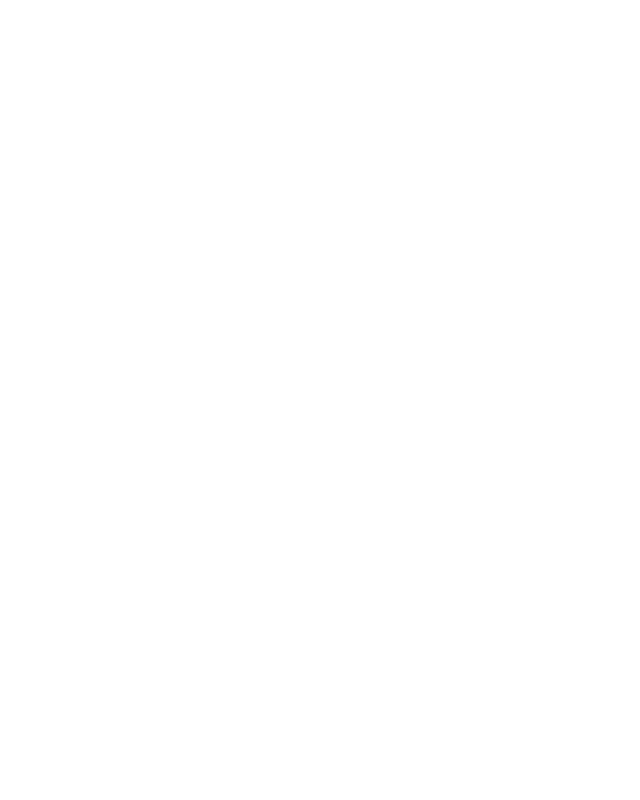
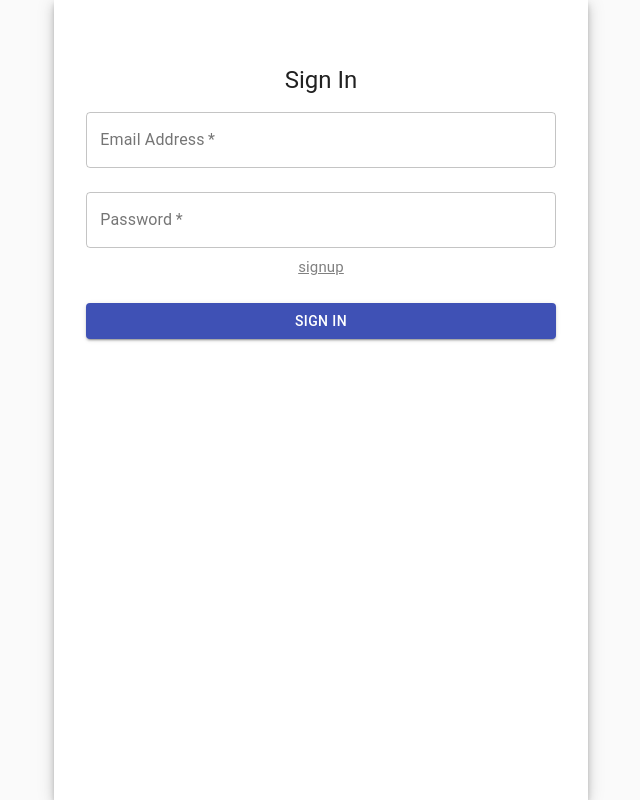
Before and after one commit to CSID-DGU/2022-2-OSSProj-KKJ-5, a React (Create React App) app in the folder ossproj-react-app/: page /signin in a window 1280 px wide. Shown: the whole page, without its empty margins (319-959 px from the left). Built offline with nearby package versions, Linux system fonts and the light colour scheme.

Commit message:
feat: 'creat signoin page'

```diff
--- a/ossproj-react-app/package.json
+++ b/ossproj-react-app/package.json
@@ -5,6 +5,7 @@
   "dependencies": {
     "@emotion/react": "^11.10.5",
     "@emotion/styled": "^11.10.5",
+    "@material-ui/core": "^4.12.4",
     "@mui/material": "^5.10.12",
     "@testing-library/jest-dom": "^5.16.5",
     "@testing-library/react": "^13.4.0",
@@ -13,6 +14,7 @@
     "@types/node": "^16.11.68",
     "@types/react": "^18.0.21",
     "@types/react-dom": "^18.0.6",
+    "axios": "^1.1.3",
     "react": "^18.2.0",
     "react-dom": "^18.2.0",
     "react-router-dom": "^6.4.3",
--- a/ossproj-react-app/src/App.tsx
+++ b/ossproj-react-app/src/App.tsx
@@ -1,5 +1,5 @@
 import { Route, Routes } from "react-router-dom";
-import { SignUp } from "./pages/siginup";
+import { SignUp } from "./pages/signup";
 import { SignIn } from "./pages/signin";
 
 function App() {
--- /dev/null
+++ b/ossproj-react-app/src/components/commons/alert-message.tsx
@@ -0,0 +1,14 @@
+import { Alert, Collapse } from "@mui/material";
+
+interface IAlertMessage {
+  isOpen: boolean;
+  text: string;
+}
+
+export const AlertMessage = ({ isOpen, text }: IAlertMessage) => {
+  return (
+    <Collapse in={isOpen}>
+      <Alert severity="error">{text}</Alert>
+    </Collapse>
+  );
+};
--- /dev/null
+++ b/ossproj-react-app/src/components/commons/submit-button.tsx
@@ -0,0 +1,33 @@
+import Button from "@material-ui/core/Button";
+import { makeStyles } from "@material-ui/core/styles";
+import { ReactNode } from "react";
+
+const useStyles = makeStyles((theme) => ({
+  submit: {
+    margin: theme.spacing(3, 0, 2),
+  },
+}));
+
+interface ISubmitHandlerButtonProps {
+  handler: () => void;
+  children: ReactNode;
+}
+
+export const SubmitButton = ({
+  handler,
+  children,
+}: ISubmitHandlerButtonProps) => {
+  const classes = useStyles();
+  return (
+    <Button
+      type="submit"
+      fullWidth
+      variant="contained"
+      color="primary"
+      className={classes.submit}
+      onClick={handler}
+    >
+      {children}
+    </Button>
+  );
+};
--- /dev/null
+++ b/ossproj-react-app/src/components/signin/signin-input-group.tsx
@@ -0,0 +1,89 @@
+import React, { ChangeEvent } from "react";
+import TextField from "@material-ui/core/TextField";
+import Typography from "@material-ui/core/Typography";
+import { makeStyles } from "@material-ui/core/styles";
+import { useNavigate } from "react-router-dom";
+import { AlertMessage } from "../commons/alert-message";
+import { SubmitButton } from "../commons/submit-button";
+
+const useStyles = makeStyles((theme) => ({
+  paper: {
+    margin: theme.spacing(8, 4),
+    display: "flex",
+    flexDirection: "column",
+    alignItems: "center",
+  },
+  content: {
+    fontSize: `15px`,
+    color: `gray`,
+    "&:hover": {
+      cursor: "pointer",
+    },
+    textDecoration: "underline",
+  },
+}));
+
+export interface ISignInInputProps {
+  emailHandler: (e: ChangeEvent<HTMLInputElement>) => void;
+  passwordHandler: (e: ChangeEvent<HTMLInputElement>) => void;
+  buttonHandler: () => void;
+  isCorrect: boolean;
+}
+
+export const SignInInputGroup = ({
+  emailHandler,
+  passwordHandler,
+  buttonHandler,
+  isCorrect,
+}: ISignInInputProps) => {
+  const classes = useStyles();
+  const navigate = useNavigate();
+  return (
+    <div className={classes.paper}>
+      <Typography component="h1" variant="h5">
+        Sign In
+      </Typography>
+      <TextField
+        variant="outlined"
+        margin="normal"
+        required
+        fullWidth
+        id="email"
+        name="email"
+        label="Email Address"
+        onChange={emailHandler}
+      />
+      <TextField
+        variant="outlined"
+        margin="normal"
+        required
+        fullWidth
+        id="password"
+        name="password"
+        label="Password"
+        type="password"
+        onKeyPress={(e) => {
+          if (e.key == "Enter") {
+            buttonHandler();
+          }
+        }}
+        onChange={passwordHandler}
+      />
+      <AlertMessage
+        isOpen={isCorrect}
+        text={"id 혹은 비밀번호를 잘못 입력하셨습니다"}
+      />
+      <Typography
+        className={classes.content}
+        onClick={() => {
+          navigate({
+            pathname: "/signup",
+          });
+        }}
+      >
+        {"signup"}
+      </Typography>
+      <SubmitButton handler={buttonHandler}>sign In</SubmitButton>
+    </div>
+  );
+};
--- /dev/null
+++ b/ossproj-react-app/src/components/signup/signup-input-group.tsx
@@ -0,0 +1,80 @@
+import React, { ChangeEvent } from "react";
+import { makeStyles } from "@material-ui/core/styles";
+import { TextField, Typography } from "@mui/material";
+import { SubmitButton } from "../commons/submit-button";
+
+const useStyles = makeStyles((theme) => ({
+  paper: {
+    margin: theme.spacing(8, 4),
+    display: "flex",
+    flexDirection: "column",
+    alignItems: "center",
+  },
+}));
+
+export interface ISignUpInputProps {
+  emailHandler: (e: ChangeEvent<HTMLInputElement>) => void;
+  passwordHandler: (e: ChangeEvent<HTMLInputElement>) => void;
+  usernameHandler: (e: ChangeEvent<HTMLInputElement>) => void;
+  buttonHandler: () => void;
+  emailValid: boolean;
+  emailErrorMessage: string;
+}
+
+export const SignUpInputGroup = ({
+  emailHandler,
+  passwordHandler,
+  usernameHandler,
+  buttonHandler,
+  emailValid,
+  emailErrorMessage,
+}: ISignUpInputProps) => {
+  const classes = useStyles();
+
+  return (
+    <div className={classes.paper}>
+      <Typography component="h1" variant="h5">
+        Sign Up
+      </Typography>
+      <TextField
+        variant="outlined"
+        margin="normal"
+        required
+        fullWidth
+        error={!emailValid}
+        id="email"
+        name="email"
+        helperText={emailErrorMessage}
+        label="Email Address"
+        onChange={emailHandler}
+      />
+      <TextField
+        variant="outlined"
+        margin="normal"
+        required
+        fullWidth
+        id="password"
+        name="password"
+        label="Password"
+        type="password"
+        onChange={passwordHandler}
+      />
+      <TextField
+        variant="outlined"
+        margin="normal"
+        required
+        fullWidth
+        id="username"
+        name="username"
+        label="username"
+        onChange={usernameHandler}
+        onKeyPress={(e) => {
+          if (e.key == "Enter") {
+            buttonHandler();
+          }
+        }}
+      />
+      <SubmitButton handler={buttonHandler}>sign Up</SubmitButton>
+    </div>
+  );
+};
--- a/ossproj-react-app/src/pages/siginup.tsx
+++ /dev/null
@@ -1,5 +0,0 @@
-import { Grid } from "@mui/material";
-
-export const SignUp = () => {
-  return <Grid></Grid>;
-};
--- a/ossproj-react-app/src/pages/signin.tsx
+++ b/ossproj-react-app/src/pages/signin.tsx
@@ -1,5 +1,60 @@
-import { Grid } from "@mui/material";
+import React, { useState, ChangeEvent, useEffect, useRef } from "react";
+import CssBaseline from "@material-ui/core/CssBaseline";
+import Paper from "@material-ui/core/Paper";
+import Grid from "@material-ui/core/Grid";
+import { makeStyles } from "@material-ui/core/styles";
+// import { useSignIn } from '../hooks/use-signin';
+import { SignInInputGroup } from "../components/signin/signin-input-group";
+import { useNavigate } from "react-router-dom";
+import axios from "axios";
+
+const useStyles = makeStyles((theme) => ({
+  root: {
+    height: "100vh",
+  },
+}));
 
 export const SignIn = () => {
-  return <Grid></Grid>;
+  const classes = useStyles();
+  const [email, setEmail] = useState("");
+  const [password, setPassword] = useState("");
+  const [isCorrect, setIsCorrect] = useState(false);
+  const navigate = useNavigate();
+
+  const handleEmail = (e: ChangeEvent<HTMLInputElement>) =>
+    setEmail(e.target.value);
+  const handlePassword = (e: ChangeEvent<HTMLInputElement>) =>
+    setPassword(e.target.value);
+
+  // const { signinHandler, isLoading, isSuccess, isError } = useSignIn({
+  //   email,
+  //   password,
+  // });
+
+  // useEffect(() => {
+  //   if (isError) {
+  //     setIsCorrect(true);
+  //   }
+  // }, [isError]);
+
+  // useEffect(() => {
+  //   if (isSuccess) {
+  //     navigate("/select");
+  //   }
+  // }, [isSuccess]);
+
+  return (
+    <Grid container justifyContent={"center"} className={classes.root}>
+      <CssBaseline />
+      <Grid item xs={12} md={5} component={Paper} elevation={6} square>
+        <SignInInputGroup
+          emailHandler={handleEmail}
+          passwordHandler={handlePassword}
+          // buttonHandler={signinHandler}
+          buttonHandler={() => {}}
+          isCorrect={isCorrect}
+        />
+      </Grid>
+    </Grid>
+  );
 };
--- /dev/null
+++ b/ossproj-react-app/src/pages/signup.tsx
@@ -0,0 +1,79 @@
+import React, { useState, ChangeEvent, useEffect } from "react";
+import CssBaseline from "@material-ui/core/CssBaseline";
+import Paper from "@material-ui/core/Paper";
+import Grid from "@material-ui/core/Grid";
+import { makeStyles } from "@material-ui/core/styles";
+// import { useSignup } from '../hooks/use-signup';
+import { SignUpInputGroup } from "../components/signup/signup-input-group";
+import { useNavigate } from "react-router-dom";
+// import { proxy, useSnapshot } from 'valtio';
+// import SignEntity from '../entity/Sign';
+
+const useStyles = makeStyles((theme) => ({
+  root: {
+    height: "100vh",
+  },
+}));
+
+export const SignUp = () => {
+  const classes = useStyles();
+  const navigate = useNavigate();
+  const [email, setEmail] = useState("");
+  const [password, setPassword] = useState("");
+  const [name, setName] = useState("");
+  const [emailValid, setEmailValid] = useState(true);
+
+  const handleEmail = (e: ChangeEvent<HTMLInputElement>) => {
+    setEmail(e.target.value);
+    setEmailValid(checkEmailValid(email));
+  };
+
+  const checkEmailValid = (email: string) => {
+    return /^[0-9a-zA-Z]([-_\.]?[0-9a-zA-Z])*@[0-9a-zA-Z]([-_\.]?[0-9a-zA-Z])*\.[a-zA-Z]{2,3}$/.test(
+      email
+    );
+  };
+
+  const handlePassword = (e: ChangeEvent<HTMLInputElement>) =>
+    setPassword(e.target.value);
+  const handleUsername = (e: ChangeEvent<HTMLInputElement>) =>
+    setName(e.target.value);
+
+  // const { signupHandler, isLoading, isSuccess } = useSignup({
+  //   email: email,
+  //   password: password,
+  //   name: name
+  // });
+
+  // useEffect(() => {
+  //   if (isSuccess) {
+  //     navigate("/signin");
+  //   }
+  // }, [isSuccess]);
+
+  // if (isLoading) {
+  //   return <div>Loading to signup ...</div>;
+  // }
+
+  const handleClose = () => {
+    navigate({ pathname: "/signin" });
+  };
+
+  return (
+    <Grid container justifyContent={"center"} className={classes.root}>
+      <CssBaseline />
+
+      <Grid item xs={12} md={5} component={Paper} elevation={6} square>
+        <SignUpInputGroup
+          emailHandler={handleEmail}
+          passwordHandler={handlePassword}
+          usernameHandler={handleUsername}
+          buttonHandler={() => {}}
+          // buttonHandler={signupHandler}
+          emailValid={emailValid}
+          emailErrorMessage={emailValid ? "" : "Not a valid email address"}
+        />
+      </Grid>
+    </Grid>
+  );
+};
```
Also changed, not shown: 1 other file (tests, documents, lock files or other folders).
